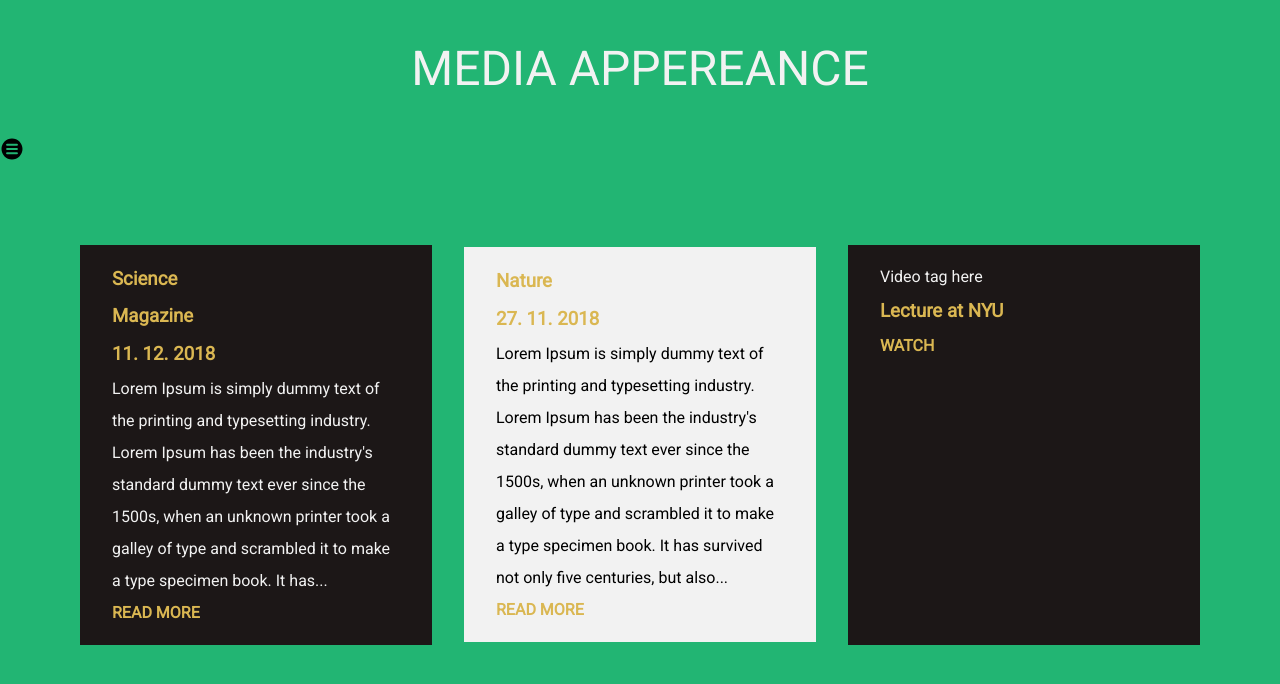
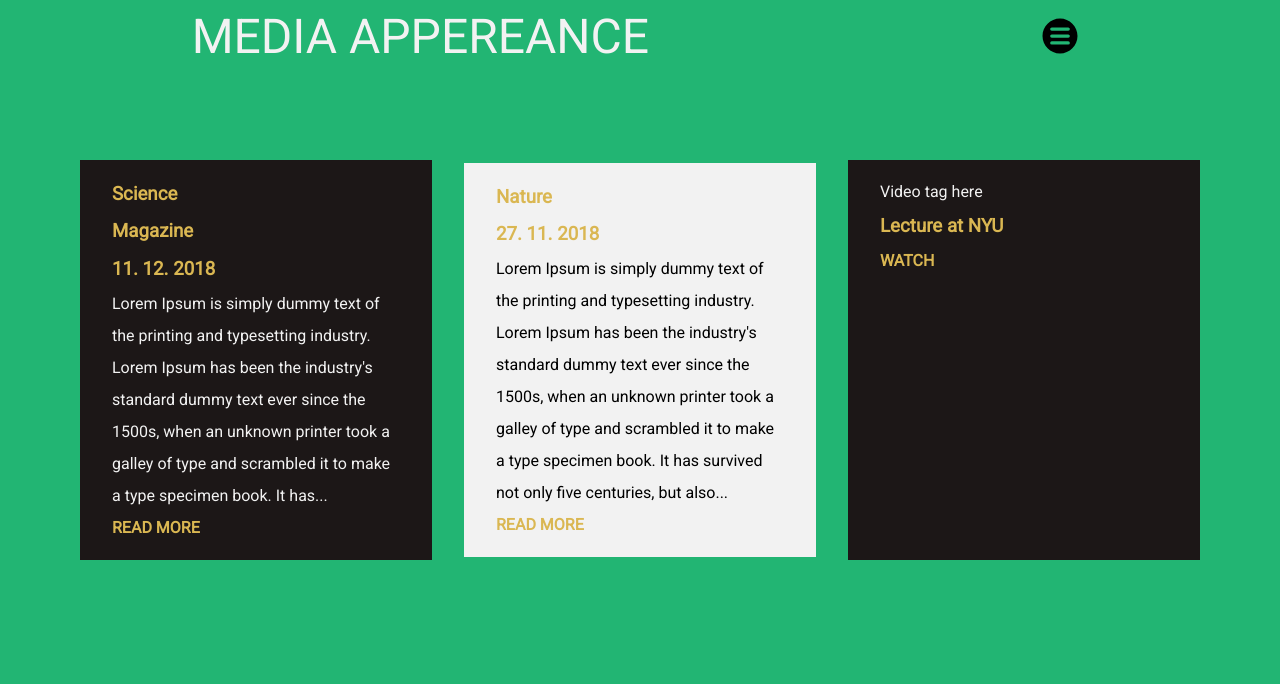
Before and after one commit to Jarmilla/css-practice, a plain HTML site: page index.html in a window 1280 px wide. Drawn offline with Linux system fonts and the light colour scheme.

Commit message:
final css

```diff
--- a/index.html
+++ b/index.html
@@ -9,8 +9,8 @@
   </head>
   <body>
     <nav>
-      <h1>Media Appereance</h1>
-      <img src="img/menu_icon_150667.svg" alt="logo" />
+      <span class="header">Media Appereance</span>
+      <span><img src="img/menu_icon_150667.svg" alt="logo" /></span>
     </nav>
     <div class="main-container">
       <div class="dark-container">
--- a/source/style.scss
+++ b/source/style.scss
@@ -12,15 +12,26 @@ body {
   background-color: $my-primary-color;
   font-family: $my-font;
 }
+
 nav {
-  display: fixed;
-  top: 0;
-  h1 {
+  display: flex;
+  justify-content: space-around;
+  width: 100vw;
+  height: 5rem;
+
+  .header {
     text-align: center;
     text-transform: uppercase;
     font-size: 3rem;
     font-weight: 100;
     color: $my-white-color;
+    padding: 0.5rem;
+  }
+
+  img {
+    float: right;
+    width: 40px;
+    padding: 1rem;
   }
 }
 
@@ -66,7 +77,7 @@ a {
 
 @media (max-width: 414px) {
   nav {
-    h1 {
+    .header {
       font-size: 1.3rem;
       margin: 3rem;
     }
@@ -90,7 +101,7 @@ a {
 
 @media (max-width: 1200px) {
   nav {
-    h1 {
+    .header {
       font-size: 1.3rem;
       margin: 3rem;
     }
```
Also changed, not shown: build/style.css.
